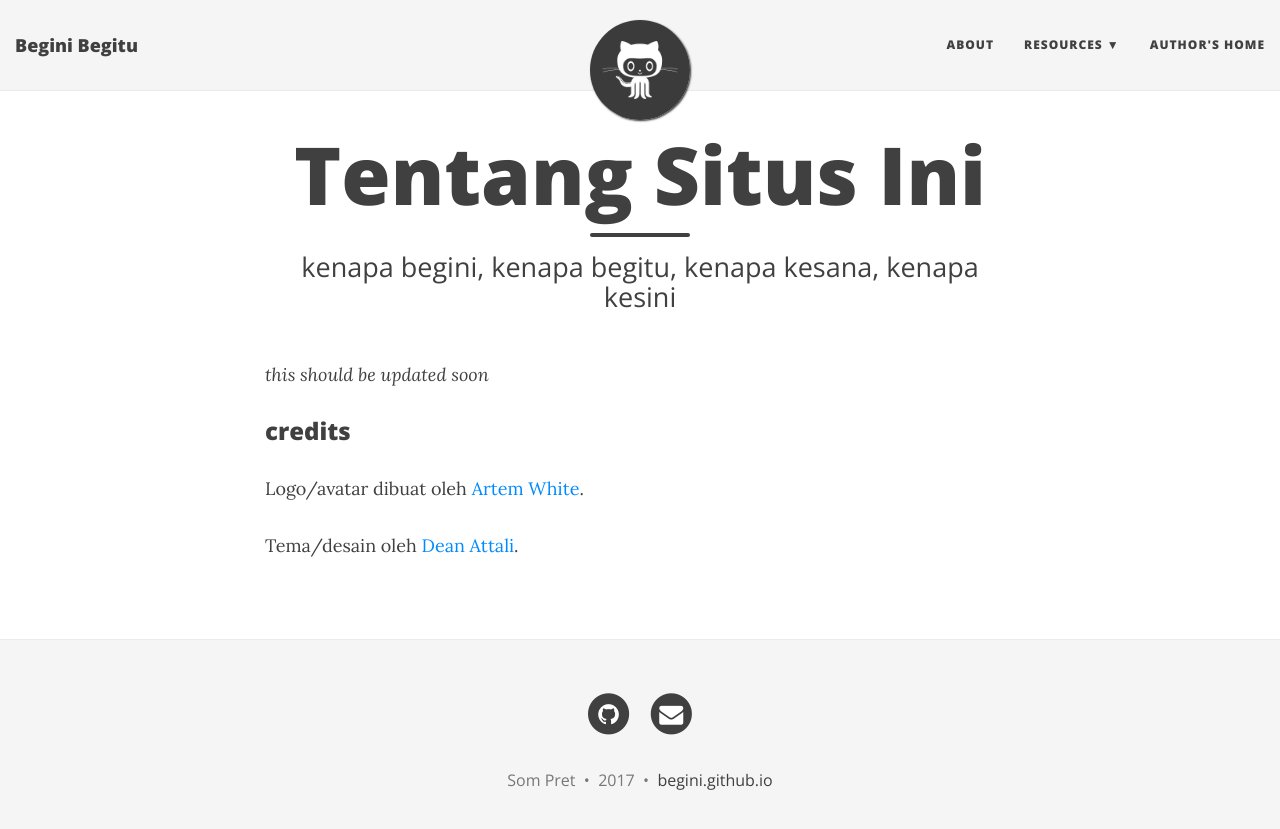
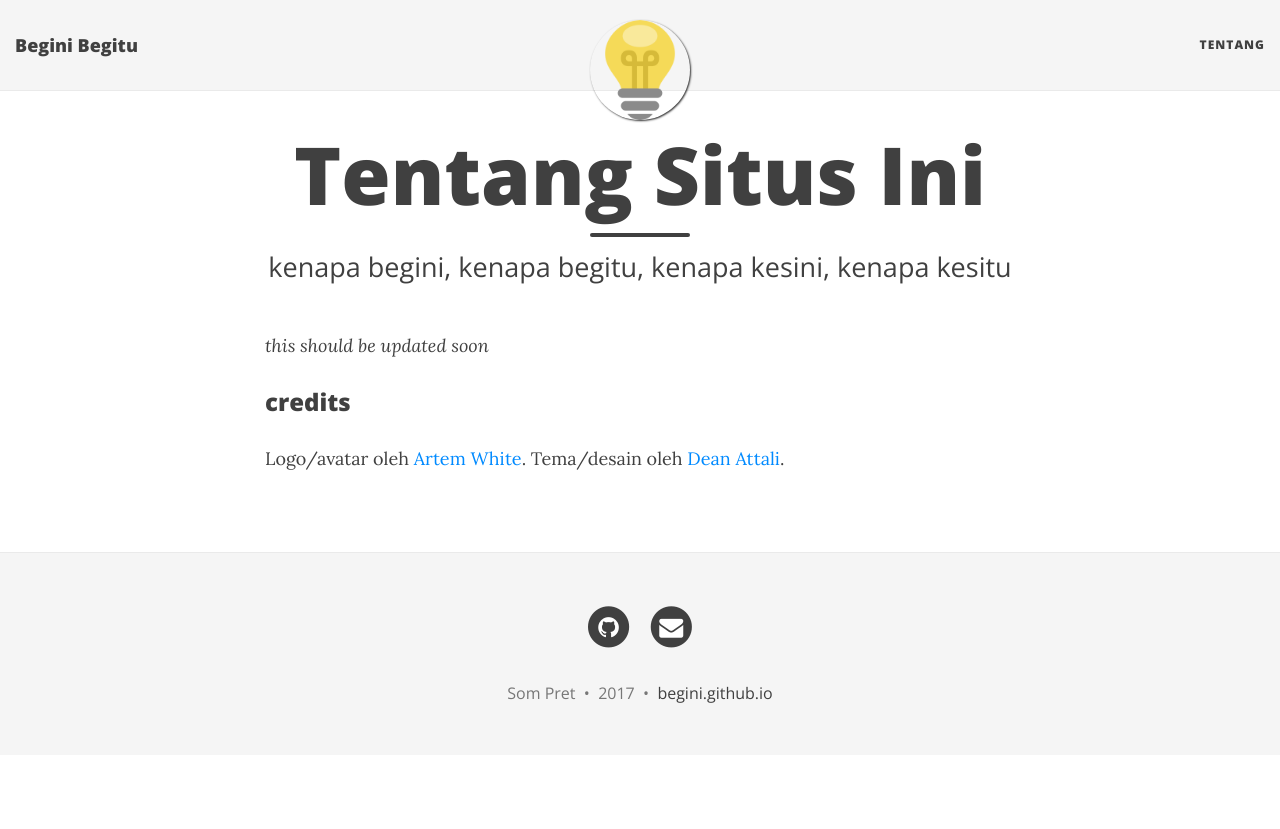
Before and after one commit to begini/begini.github.io, a Jekyll site: the page built from about.md, in a window 1280 px wide. Shown: the top 829 px of the page. Built offline with Jekyll 4.4.1, drawn with Linux system fonts in a browser that asks for light colours; nearby versions of some CDN libraries.

Commit message:
update few files

```diff
--- a/_config.yml
+++ b/_config.yml
@@ -17,18 +17,18 @@ baseurl: ""
 title: Begini Begitu
 
 # Short description of your site
-description: Begini begitu, kesana kesini
+description: Begini begitu, kesini kesitu
 
 # --- Navigation bar options --- #
 
 # List of links in the navigation bar
 navbar-links:
-  About: "about"
-  Resources:
-    - Beautiful Jekyll: "http://deanattali.com/beautiful-jekyll/"
-    - Learn markdown: "http://www.markdowntutorial.com/"
-    - GitHub Pages: "https://pages.github.com/"
-  Author's home: "http://deanattali.com"
+  Tentang: "about"
+#  Resources:
+#    - Beautiful Jekyll: "http://deanattali.com/beautiful-jekyll/"
+#    - Learn markdown: "http://www.markdowntutorial.com/"
+#    - GitHub Pages: "https://pages.github.com/"
+#  Author's home: "http://deanattali.com"
 
 # Image to show in the navigation bar - image must be a square (width = height)
 # Remove this parameter if you don't want an image in the navbar
@@ -133,7 +133,7 @@ title-separator: "-"
 timezone: "Asia/Jakarta"
 markdown: kramdown
 highlighter: rouge
-permalink: /:year-:month-:day-:title/
+permalink: /:year:month:day/:title
 paginate: 5
 
 kramdown:
--- a/_layouts/post.html
+++ b/_layouts/post.html
@@ -14,7 +14,7 @@ layout: base
 
       {% if page.tags.size > 0 %}
         <div class="blog-tags">
-          Tags:
+          Tag:
           {% if site.link-tags %}
           {% for tag in page.tags %}
             <a href="/tag/{{ tag }}">{{ tag }}</a>
--- a/about.md
+++ b/about.md
@@ -1,13 +1,12 @@
 ---
 layout: page
 title: Tentang Situs Ini
-subtitle: kenapa begini, kenapa begitu, kenapa kesana, kenapa kesini
+subtitle: kenapa begini, kenapa begitu, kenapa kesini, kenapa kesitu
 ---
 
 _this should be updated soon_
 
 ### credits
 
-Logo/avatar dibuat oleh [Artem White](https://www.iconfinder.com/ArtWhite).
-
+Logo/avatar oleh [Artem White](https://www.iconfinder.com/ArtWhite).
 Tema/desain oleh [Dean Attali](http://deanattali.com/beautiful-jekyll/).
```
Also changed, not shown: other parts of _layouts/post.html (+2 -2 lines), img/avatar-icon.png.
